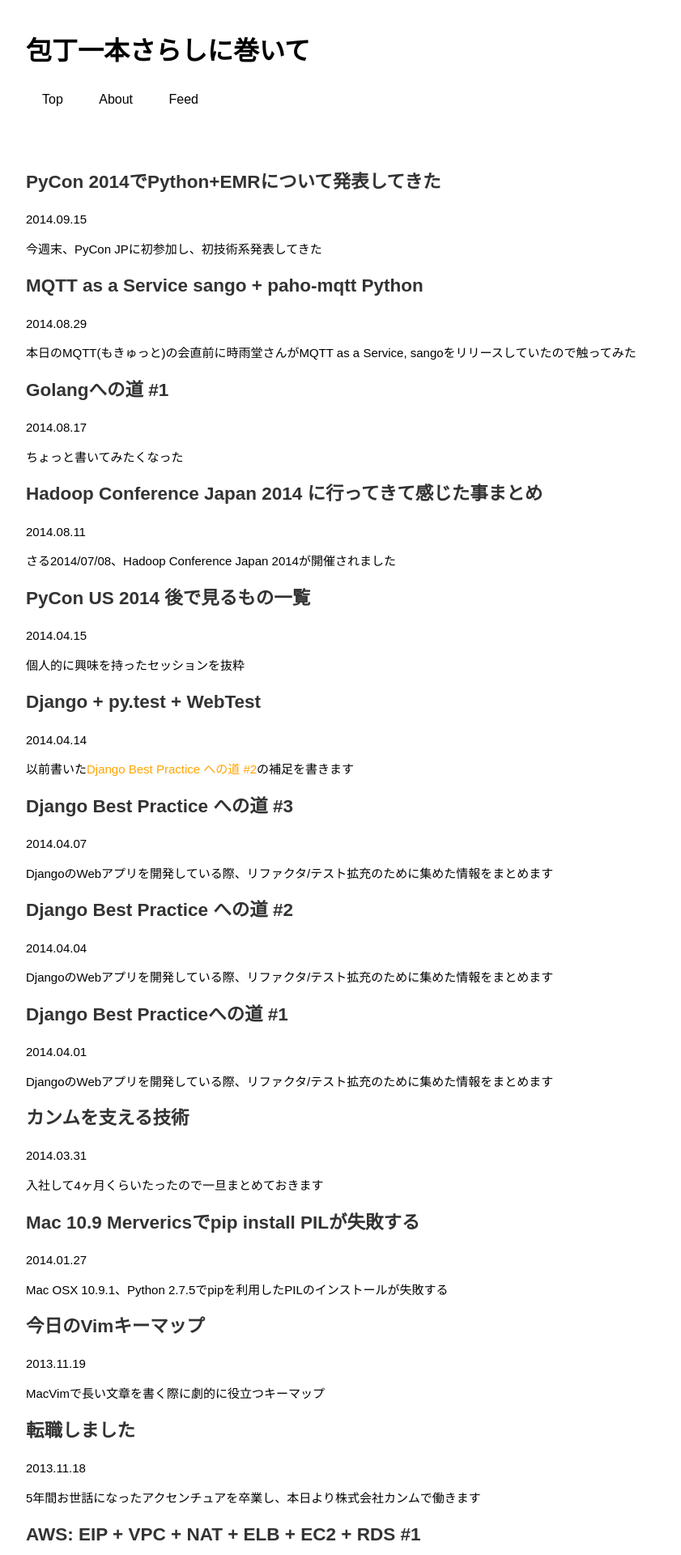
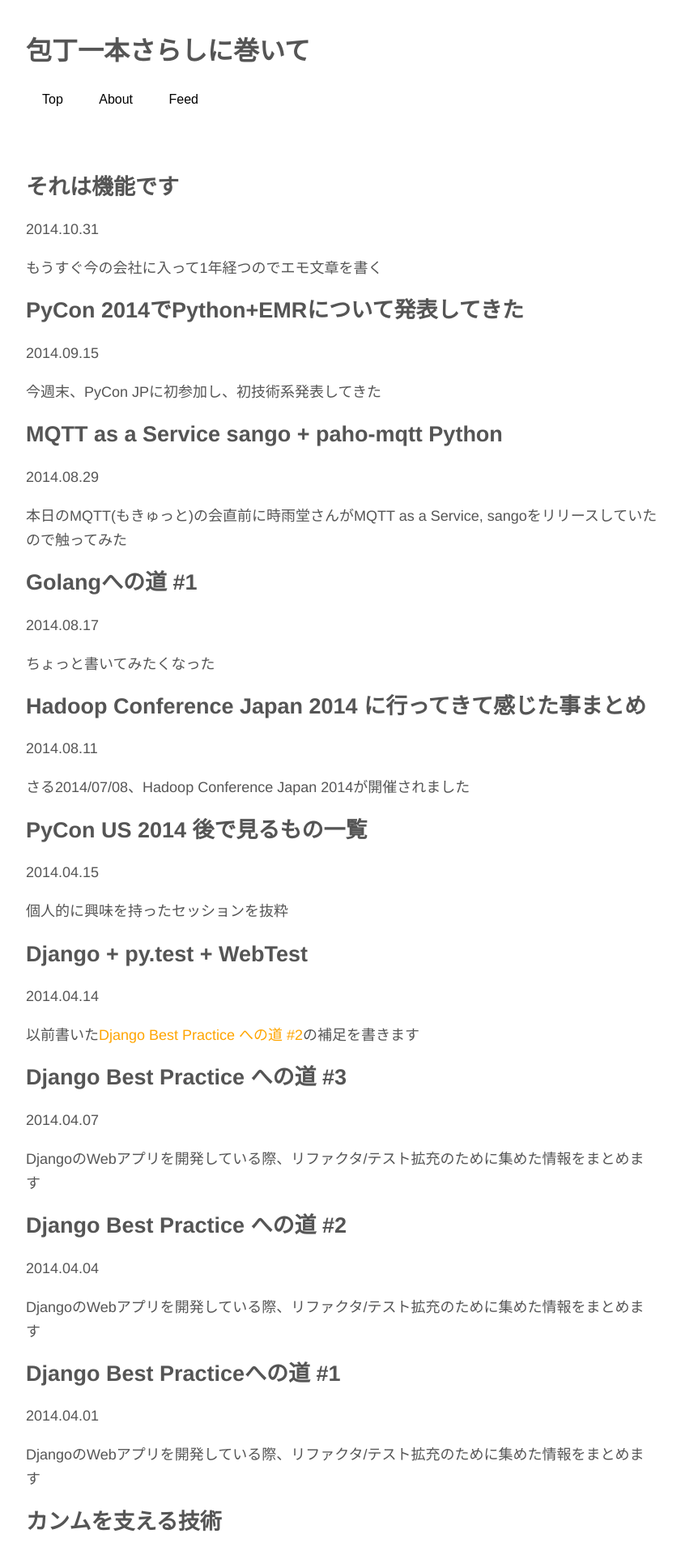
Before and after one commit to achiku/achiku.github.io, a Jekyll site: the page built from index.md, in a window 1280 px wide. Shown: the top 1920 px of the page at 81% size, without its empty margins (218-1059 px from the left). Built offline with Jekyll 4.4.1, drawn with Linux system fonts in a browser that asks for light colours; Markdown is read by kramdown in place of the engine named in the settings; some of the changed lines change nothing that is shown.

Commit message:
20141101

```diff
--- /dev/null
+++ b/_posts/2014-10-31-functional-human.md
@@ -0,0 +1,97 @@
+---
+layout: post
+title: 'それは機能です'
+---
+
+
+もうすぐ今の会社に入って1年経つのでエモ文章を書く。
+
+
+## TL;DR
+
+30歳1歩手前の自分の考えをまとめておく。35歳の自分へ。人間の機能編。
+
+- 人間を機能の集合と捉える
+- 機能を研ぎ澄まし、発動スピード、マッチング精度を向上させる
+- 無意識に発動する機能に意識的になる
+- 人間の機能とその先
+
+
+## 公開するにあたって
+
+以下書くことは自分が生きやすいように考えた体系なので自分以外には当てはまらない部分が沢山あると思う。しかも大概が2008年から2014年までのたった6年働いた経験を元にエモ要素多めにひねり出しているものなので、読むのであれば、これは真理とかの類じゃなくてこういう考え方もあると思って読んで頂けるといいんじゃないかと思う。
+
+
+## 人間を機能の集合と捉える
+
+人間は機能の塊だ。機能とは例えば「スケジュールを上手く組んで予定通り事を進める」だったり、「突拍子も無い事を言ってみんなを笑わせる」であったり、「キャンプ場で川の流れが速くて危ないと感じる」だったり、「結構速く走れる」だったり、「鼻毛が出てる人に言葉を使わずに鼻毛が出てる事を気づかせてあげる」事だったりする。抽象的に言えば、意識的な反復と反復の中で経験される成功/失敗から成功の確率を上げていける行動全て、を機能と言う事にする。もちろん、成功と失敗の間はグラデーションになっているので一概には言えない部分もあるけど、「何が目指す先に合致する成功なのか、失敗なのか、グラデーションの中でも許容できる範囲を適切に決める」という事も、意識的な反復と学習によって精度は上げれるので、一種の機能という事ができると思う。
+
+ダラダラ書いたけど、人間の行動の大体を「反復と学習で精度を向上できる」ものだという位置づけにする、ってことだ。
+
+こういう定義をしたのは、それが真理だから、という類のものではなく、それが色々便利だから、という理由による。幾つかその理由を上げてみる。
+
+
+### 1. 苦手があんまり無くなる
+
+こういう定義にしておくと、まず「何かが苦手」という意識が無くなる。もちろん好きや嫌いは無くならないけど、少なくとも「自分は生まれつきこういうことが苦手で」というのは言わなくなる気がする。どういう事かというと、上記定義にもとれば、成功の確率が高く無い、うまくできない、というのは「反復した回数が少ない」と「学習速度が遅い」の二つに分離でき、どちらかに問題がある場合に発生する成功率の低さを言い表した事にすぎないからだ。再度言うけど、これは好きや嫌いとは異なる。好きと嫌いは本当に大切なもっと根源的なものだけど、組織として何かの価値を作って対価を貰う活動において、個人の好きと嫌いは加味されない事が多いので、苦手と好き嫌いはわけた方が便利だと思う。
+
+もちろん好きであった方が機能の精度向上スピードは段違いに速いし、嫌いな事をやってたらテンション下がる上に効率はよくない。自分は組織として価値を作って対価を貰う活動を5年くらいやって来て、色々な仕事に関わってきているけど、今のところ「絶対やりたくない」というレベルの仕事には出会ったことはない。何をやってもそれなりに楽しめてしまう部分はあるので、本当に嫌い、というたぐいのものがあんまりないっぽい。
+
+
+### 2. 名前を付けれる、再現性が有る
+
+機能として精度を上げていくと、同じようなシチュエーションでその機能を再度実行できるようになる。自分は特別な才能は持ちあわせておらず、反復と学習以上の結果を人生で出した事がない。運も無ければ閃きも無い。大体結果は反復と学習に見合う結果か、その瞬間の体調によってはそれ以下だ。愚痴っぽくなったけど、機能という単位で自分ができる事を認識しておけば、それを再現させることも、組み合わせて使う事も、何も体系が無い場合よりも簡単になる気がしている。
+
+
+### 3. 個人のアイデンティティと機能を分離できる
+
+仕事をしていると、人を見てイマイチだなーと思う事が正直たまにある。ただ、その時も結局そういった機能を備えてない、つまり反復と学習が足りてないだけで、反復と学習すれば身につくものだから、その人自体にどうこう思わないようになる。前職時代に顕著だったけど、自分は何かを達成しようと動いている時、比較的頭に血が登りやすく、今思い出すだけでも結構痛い行動をとっていたと思う。恥ずい。ただ機能の概念を脳味噌に染み込ませるにつけ、そういう時にも冷静に行動できるようになった気がする。この部分に関してはまだまだうまいことやれる気がしている。
+
+上記は他の人との関わり方の話しだけど、自己のアイデンティティと機能を分けておけるので、誰かから何かしら指摘を受けた際に結構素直になれるっていうのもいいところだ。自己のアイデンティティと機能が密結合になっていると、指摘された人が持つ機能の否定を個人の否定だと受け取られるケースが多く、そういう人たちには良い指摘が集まらず、もったいないなぁと常に思う。
+
+個人のアイデンティティと機能を密結合させ、突き詰めていけば、もはや誰も手が及ばないくらい物凄い機能を発達させそうな気もしているけど、機能とアイデンティティの密結合は自分にはむいてねーなと思っているのが現状です。
+
+
+## 機能を研ぎ澄まし、発動速度、マッチング精度を向上させる
+
+機能は精度を向上させることができる。これはつまり、「反復回数」と「学習速度」という2つの要素を向上させ、現状を成功と定義した状態に持っていける可能性と速度を上げれるという事だ。加えて、機能の発動速度とマッチング精度があるように思う。
+
+これは、その時目の前にある前提条件をベースにどの機能を発動させるのが適切かを判断し、機能発動に至るまでにかかる時間の長さの事だ。
+
+機能の精度、機能発動の速度、現状と発動させる機能のマッチング精度、の3要素に分けておくことで、今回は機能の精度が足りなかったのか、それとも現状にそぐわない機能を発動させてしまったのか、機能発動までに時間がかかりすぎて失敗したのか、何かが上手く行かなかった場合、後から分析する時に役に立つ気がしている。
+
+
+## 無意識に発動する機能に意識的になる
+
+上記のように、機能の精度、発動速度、マッチング精度を上げていくと、比較的物事が上手く進むようになる。こうなってくると、マッチングしなくても自動でとある機能を発動させてしまっても問題無く物事を進めていける。迷わない。何度も上手くいきはじめるとこの傾向はより一層強化される。特に、価値を作って対価を貰う人になってからしばらくすると、自分がいる状況に合わせてこの傾向がどんどん強化されていく。最初は意識して発動させていた機能も、やがて発動コストは下がり、マッチングスピードも上がり、なんならもはやほとんど意識しないで実行できるようになる。
+
+これは意識してつけた機能の話に特化しているけども、意識しないでつけた機能もたくさんある。「特に意識してつけたわけではないけど、効率が良いが故に無意識的に発動している機能」、そのようなタイプのほうが、意識的に身につけた機能よりも多い印象がある。例えば、目を血走らせた友達に「今週金曜日は羊を捌いて太陽の神に捧げるからナタを用意しておいてくれ」と鬼気迫る感じで言われたら、「おい、大丈夫か」ってなる。でもこの「おい、大丈夫か」ってなる際に発動してる機能がある。20 - 21世紀という自分が生きる時間的制約、日本という地理的制約を前提に発達した、「やばそうなものを嗅ぎ分ける機能」。機能の名称からだいぶ適当な香りがしているけど、要は「自分が意識せずに発達してしまった機能」って事。誰も「太陽の神とか羊を捌くとか言ってるヤツに近寄ると危ない」と感じとる機能を意識して発達させたわけではないはずだ。
+
+この辺りは大学時代に受けたリベラルアーツ教育の影響もあるし、"This is water"という有名なスピーチがあるんだけど、この文章にも大分影響を受けてる。人間として設定されたデフォルトの機能とどうやって折り合いをつけていくか、デフォルトの機能をハックしてやりたい事を実現させるにはどうしたら良いか、時代と地理的制約から無意識に実装されてしまった機能とうまく付き合うにはどうしたら良いか、実践しながら自分の答えを探している最中。
+
+これらの無意識に身についた機能、意識的に身につけたけど発動に無意識になってしまっている機能を、出くわす度にちゃんと意識してやらねばいかんなー、というのが30歳目前にして最近特に思う事。
+
+「え、おかしくない？」って自動的に考えてしまう時、「あ、それ完璧だから速攻やろうよ！」って反射的に思う時、何をベースにそれらの気持ちが出てきているのか、蓄積もある程度あるだけに一つ一つ真摯に向かい合う時期な気がしている。特に自分の場合は職場も職業も変わったので、ことさらこの課題感が大きくなってるってのもある。こういう風に考えておくと、「大企業からスタートアップに転職したから今までの考え方を捨てろ！」的な雑な議論ではなく、「今まで培ってきた機能はこういうコンテクストだったから効果を発揮していた。今のコンテクストはこのように変化しているので、既存機能を捨てるのではなく、脇に除けておいて新しく機能を作ろう。その際に脇にある機能から一部借りても良い。」とかって話ができる。
+
+
+## 人間の機能とその先
+
+上記ダラダラ長ったらしく書いたことは全て、戦術レベルの話な気がしている。目的は決まっており、達成すべき目標が有り、そこに効率的に向かう手段をどのように捉えるかという問に対する自分なりの答えが「人を機能の塊と捉える」だ。
+
+恐らく、機能だけを発達させていって、それに忠実に従うのであるなら、自分は職を変えてないし、今の職場にも転職してない。なかなか言語化しずらい部分ではあるんだけど、自分はソフトウェアを書くという行為自体がとても好きだし、今の会社がやっている事が先は見えないしよくわからん事で、スーパー楽しそうだったから職業を変えて職場も変えた。
+
+好きである、ワクワクする、っていうのに準じる姿勢はたぶん中学生くらいからずっと持ってて、サッカーしに高校行ったのも、大学アメリカに行ったのも、バックパッカーしてたのも、炎舞のプロ目指したのも、怪しげな外資コンサルに入社したのも、また今の会社で働いているのも、この辺りの気持ちに正直でいたことが大きく作用しているんだろうと思う。
+
+そして経験上そういう気持ちに従って動いている時は、振り返った時大体いい選択してる。こういう選択の時、やっぱり機能という考え方は弱いなーと感じている部分はある。もしかしたら複数機能を無意識に総動員して選択しているのかもしれないけど、好きである、ワクワクする、っていうのを体系的に捉えるのは難しいなと思う。
+
+冷徹に自分を機能で割っていくと、余る部分がほんのすこしだけある。
+
+その残りカスこそ、自分が自分である所以なのかもしれないというのが今思うところ。そういった説明のつかない部分は定期的に引きこもって言語化を試みている最中。この定量的に計測しにくい上に個人的で言語化しにくく、理由無く礼賛される部分に関しては思考停止しがちなので、諦めずに今後も言語化を試みようと思う。
+
+
+
+## 35歳の自分へ
+
+進捗どうですか？
+
+どうなってるかあんましよくわからんけど、がんがんソフトウェア書いていこうぜ。
--- a/stylesheets/style.css
+++ b/stylesheets/style.css
@@ -1,5 +1,4 @@
 .inner {
-    font-family: "メイリオ", "Meiryo", "ヒラギノ角ゴ ProN W3", "Hiragino Kaku Gothic ProN", Sans-Serif;
     padding: 1em;
     color: #333333;
     background-color: #fff;
@@ -12,11 +11,14 @@ a:hover { color: orange; }
 a:active { color: orange; }
 a { text-decoration: none; }
 
-a.post-title { color: #333333; }
+a.post-title { color: #555; }
 a.post-title:hover { color: orange; }
 
-h1.blog-title {text-decoration:none;}
-h1 {text-decoration: underline;}
+h1.blog-title {
+  font-family: "HelveticaNeue-Light","Helvetica Neue Light","Helvetica Neue",Helvetica,Arial,"Lucida Grande",sans-serif;
+  color: #555;
+  text-decoration:none;
+}
 
 
 blockquote {
@@ -27,7 +29,6 @@ header, article, footer {
     margin: 0 auto;
     width: 70%;
     max-width: 780px;
-    font-family: 'Hiragino Kaku Gothic ProN', Meiryo, sans-serif;
     padding: 1em 4em;
     margin-bottom: 1em;
     background-color: white;
@@ -43,22 +44,23 @@ footer {
  }
 
 .text, .text-loose, .control-label, .controls .textinput, .controls .datetimeinput, .controls .dateinput, .controls .checkboxinput, .controls .textarea, .controls .select, .change-src, .change-dest {
-  font-size: 15px;
-  color: black;
+  font-family: "HelveticaNeue-Light","Helvetica Neue Light","Helvetica Neue",Helvetica,Arial,"Lucida Grande",sans-serif;
+  color: #555;
+  font-size: 18px;
   font-weight: 300;
-  line-height: 1.45;
+  line-height: 30px;
 }
 
 .text-sm, .nav > li > a, .nav > li > p, #hierarchial-nav, .section a.content p, .tab-nav-group li a, .preview-table p, .list-table td, .list-table th, .alert-block, .controls .help-block {
   font-size: 13px;
-  color: #333333;
+  color: #555;
   font-weight: 300;
   line-height: 1.45;
 }
 
 .text-xs, .list-table thead tr th, .list-table tbody td .status-label {
   font-size: 11px;
-  color: #666666;
+  color: #555;
   font-weight: 300;
   line-height: 1.45;
 }
@@ -68,7 +70,7 @@ footer {
 }
 
 a.text, a.text-loose, a.control-label, .controls a.textinput, .controls a.datetimeinput, .controls a.dateinput, .controls a.checkboxinput, .controls a.textarea, .controls a.select, a.change-src, a.change-dest {
-  color: #3366ff;
+  color: #555;
 }
 
 a.text-lg {
```
Also changed, not shown: 4 other files.
